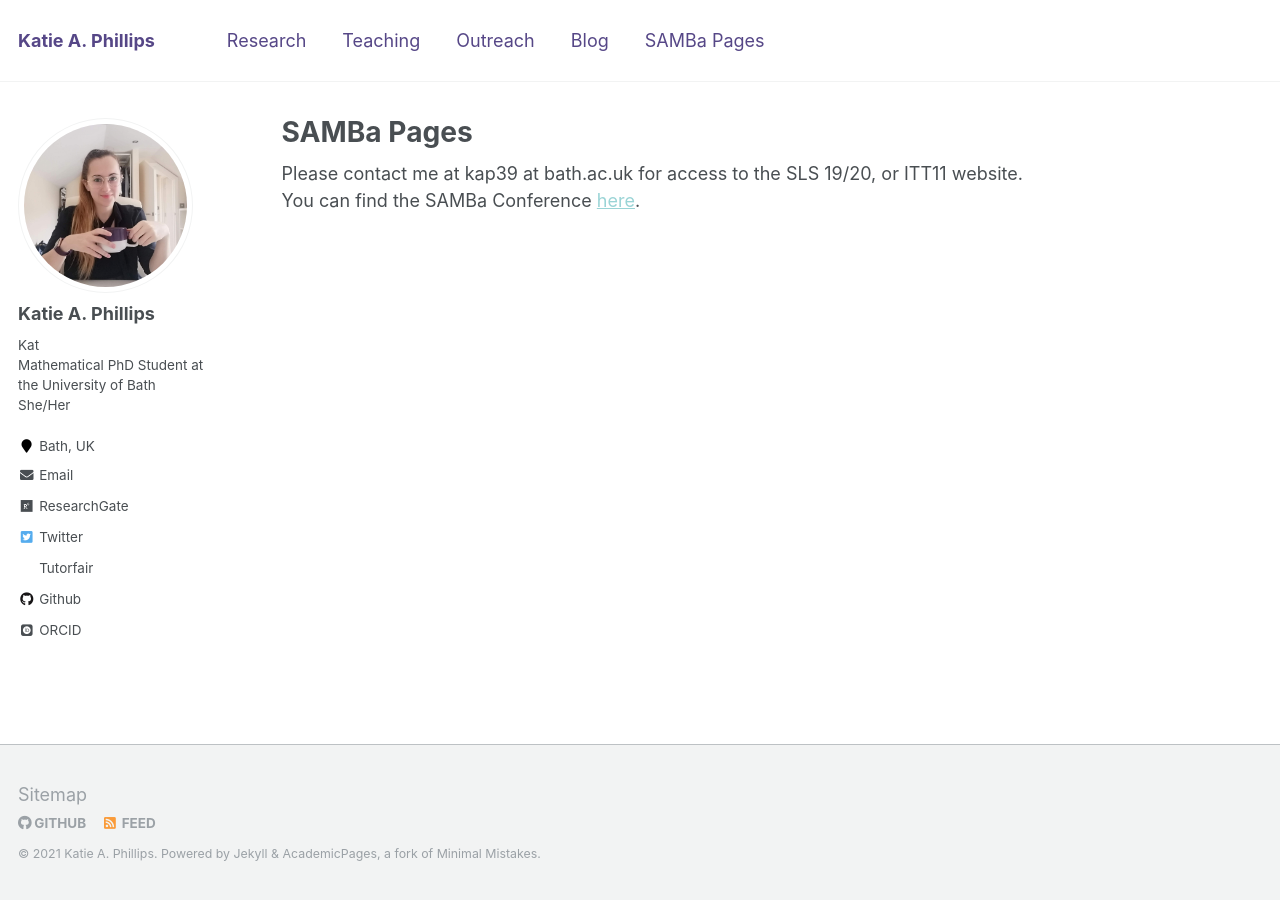
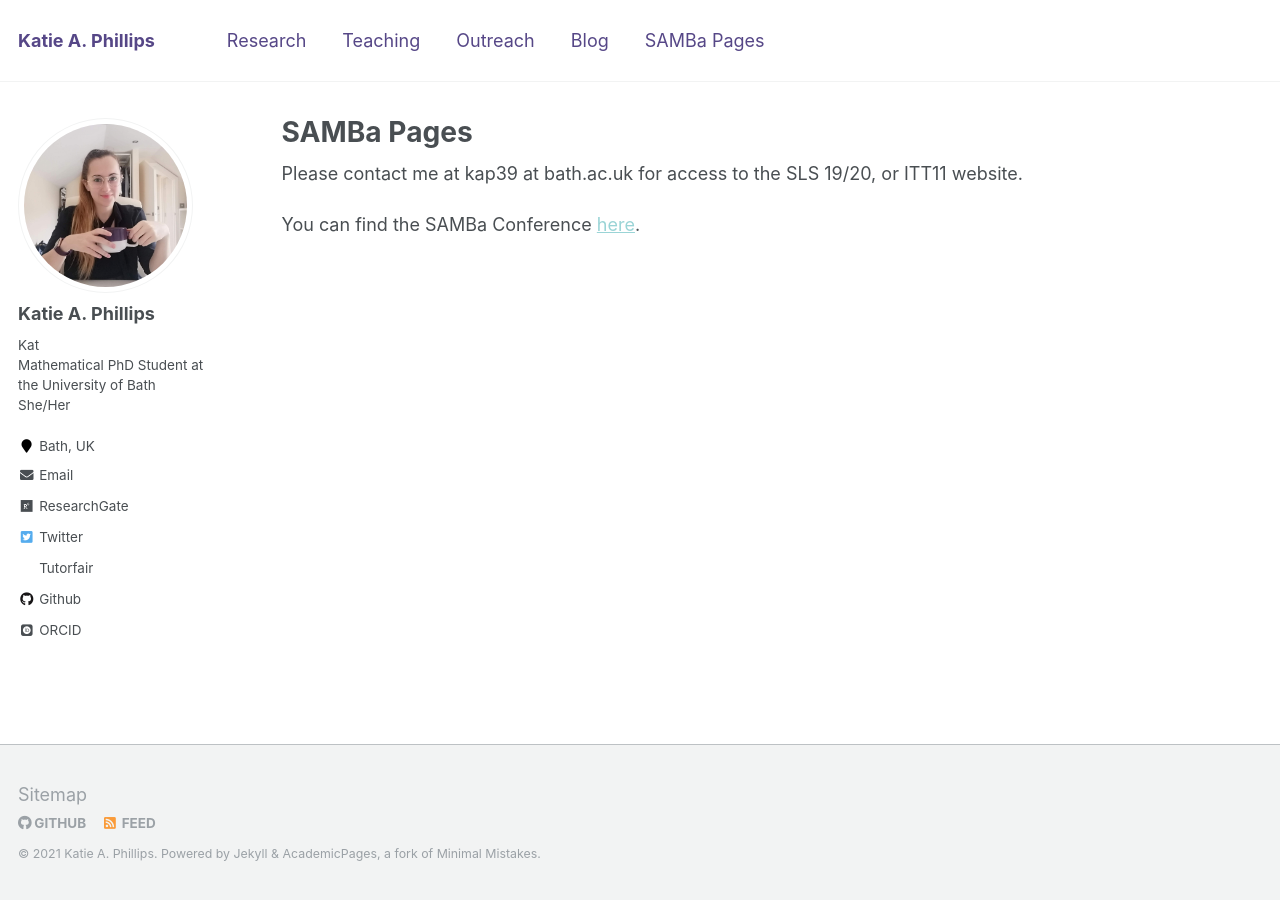
Before and after one commit to kap39/kap39.github.io, a Jekyll site: the page built from _pages/SAMBa.md, in a window 1280 px wide. Built offline with Jekyll 4.4.1, drawn with Linux system fonts in a browser that asks for light colours; some web fonts are replaced; some of the changed lines change nothing that is shown.

Commit message:
fixing things

```diff
--- a/_config.yml
+++ b/_config.yml
@@ -249,10 +249,10 @@ defaults:
       layout: talk
       author_profile: true
       share: true
-  # _scicomm
+  # _outreach
   - scope:
       path: ""
-      type: scicomm
+      type: outreach
     values:
       layout: single
       author_profile: true
--- a/_pages/SAMBa.md
+++ b/_pages/SAMBa.md
@@ -12,4 +12,5 @@ redirect_from:
 ---
 
 Please contact me at kap39 at bath.ac.uk for access to the SLS 19/20, or ITT11 website.
-You can find the SAMBa Conference [here](https://kap39.github.io/SAMBa-Conference.html).
+
+You can find the SAMBa Conference [here](https://kap39.github.io/SAMBa-Conference/).
```
